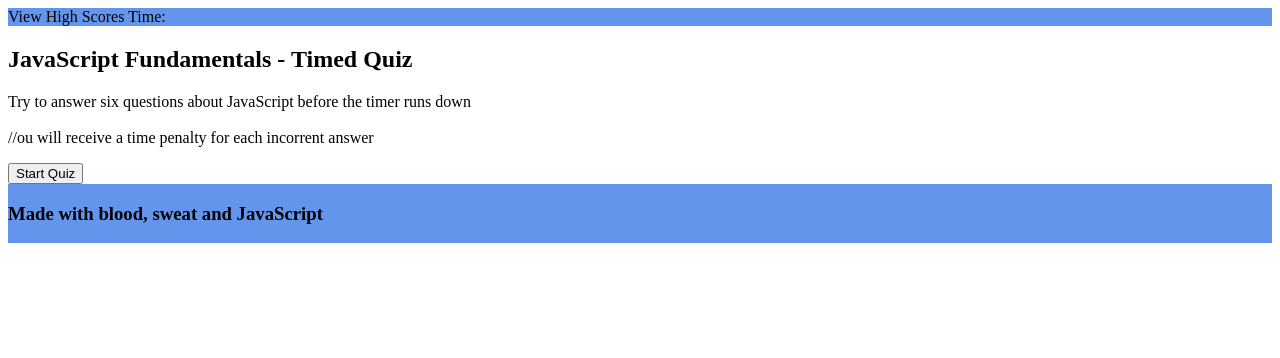
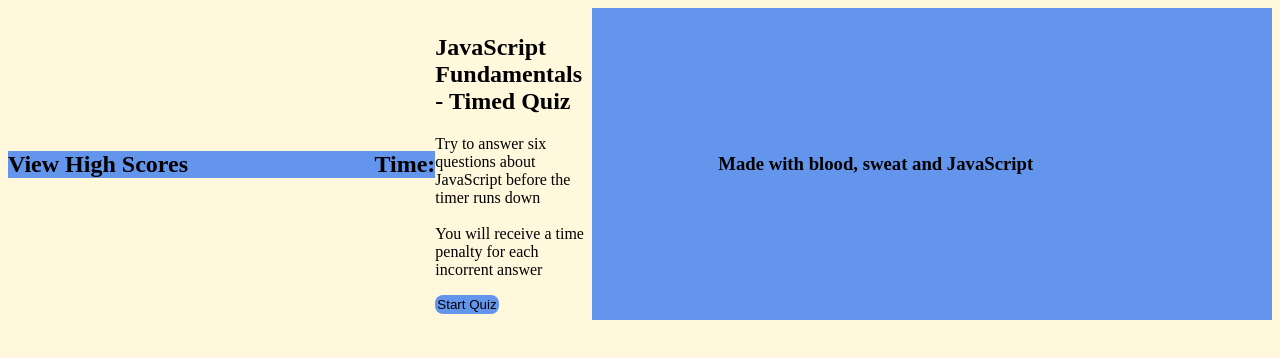
Before and after one commit to emhat1/Homework-w04, a plain HTML site: page index.html in a window 1280 px wide. Drawn offline with Linux system fonts and the light colour scheme.

```diff
--- a/index.html
+++ b/index.html
@@ -14,26 +14,29 @@
         <a id=leaderboard>View High Scores</a>
         <time>Time: <span id="time"></span></time>
     </header>
+<p></p>
 
     <main>
-    <!-- Instruction page  seen when first opening webpage -->
+    <!-- Instruction page seen when first opening webpage -->
         <div id=start-card class="card">
             <h2 id=title>JavaScript Fundamentals - Timed Quiz</h2>
             <p>Try to answer six questions about JavaScript before the timer runs down
             <br>
             <br>
-            //ou will receive a time penalty for each incorrent answer</p>
-            <button id=start-button class="button">Start Quiz</button>
+            You will receive a time penalty for each incorrent answer</p>
+            <button id=start-btn class="btn">Start Quiz</button>
         </div>
 
 
     </main>
 
+<p></p>
+
 <footer>
     <h3>Made with blood, sweat and JavaScript</h3>
 </footer>
 
+<script src="script.js"></script>
 
-    <script src="script.js"></script>
 </body>
 </html>
--- a/script.js
+++ b/script.js
@@ -1,5 +1,9 @@
 //To start the quiz
 // #start-button .button
+
+//Setting start parameters
+let score=0;
+let timer=25;
 
 //Array of questions for the quiz
 const questions = [
@@ -38,6 +42,19 @@
 
 
 //Timer
+function setTime() {
+    let timerInterval = setInterval(function () {
+        secondsLeft--;
+        timeEl.textContent = `Time:${secondsLeft}s`;
+
+        if (secondsLeft === 0 || questionCount === questions.length) {
+            clearInterval(timerInterval);
+            questionsEl.style.display = "none";
+            finalEl.style.display = "block";
+            scoreEl.textContent = secondsLeft;
+        }
+    }, 1000);
+}
 //span id = time
 
 //High scores
--- a/style.css
+++ b/style.css
@@ -1,18 +1,42 @@
-.HeaderBox {
+
+body {
+    display: flex;
+    align-items: center;
+    justify-content: center;
+    background-color: cornsilk;
+}
+
+footer {
+    display: block;
+    width: 100%;
+    align-items: center;
+    justify-content: center;
     background-color: cornflowerblue;
     color: black;
+    padding: 10%;
     font-family: 'Times New Roman', Times, serif;
 }
 
-main {
-
+.HeaderBox {
+    display: flex;
+    justify-content: space-between;
+    width: 100%;
+    background-color: cornflowerblue;
+    color: black;
+    font-size: 150%;
+    font-weight: bold;
+    font-family: 'Times New Roman', Times, serif;
 }
 
-
-footer {
-    display: flex;
-    text-align: center;
+.btn {
+    display: block;
     background-color: cornflowerblue;
     color: black;
-    font-family: 'Times New Roman', Times, serif;
+    padding: 2px;
+    border-radius: 8px;
+    border: black;
 }
+
+.btn:hover {
+    box-shadow: 20px 20px 10px slategrey;
+}
```
